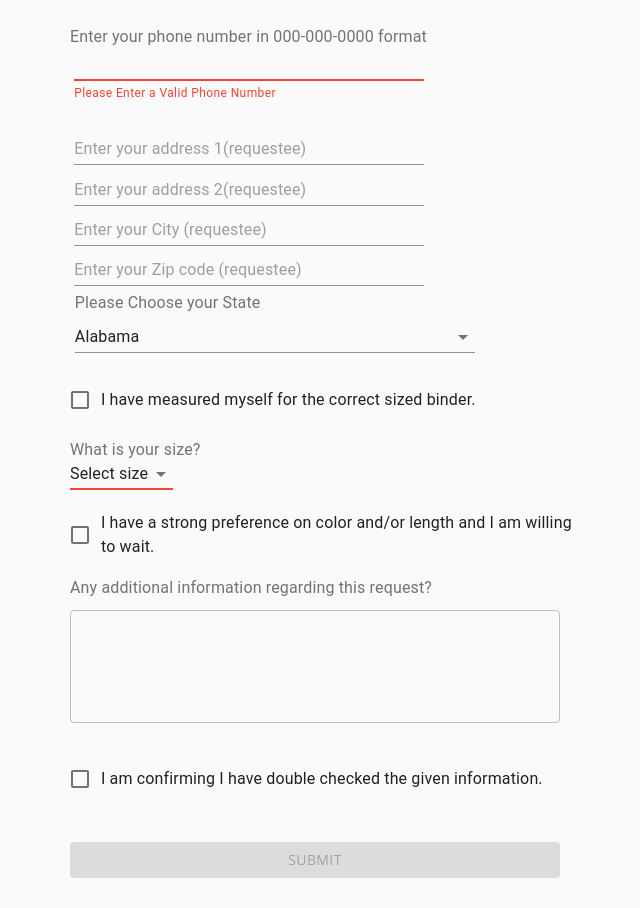
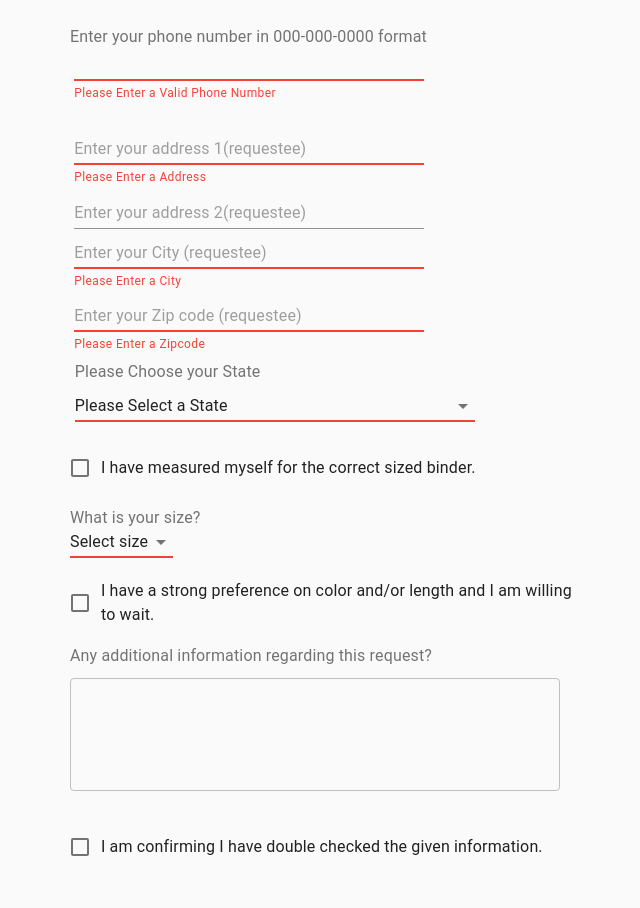
Before and after one commit to limzkil/OM-binder-program, a React (Create React App) app: page /form in a window 1280 px wide. Shown: the part 1060-1968 px from the top of the page, without its empty margins (311-951 px from the left). Built offline with nearby package versions, Linux system fonts and the light colour scheme.

Commit message:
Touching up form

```diff
--- a/src/ReqForm.js
+++ b/src/ReqForm.js
@@ -14,6 +14,7 @@ import Card from "@material-ui/core/Card";
 import Tooltip from "@material-ui/core/Tooltip";
 import validator from "validator";
 import React, { useState, useEffect } from "react";
+import { Error } from "@material-ui/icons";
 
 const useStyles = makeStyles({
   formContain: {
@@ -126,7 +127,7 @@ export default function ReqForm() {
   };
   const handleSelfOrElse = (event) => {
     let SoE = event.target.value;
-    console.log(SoE)
+    console.log(SoE);
     setSelfOrElse(SoE);
     if (SoE === "true") {
       setValidElsePhone(false);
@@ -246,9 +247,7 @@ export default function ReqForm() {
           length: bindLength === "" ? "No preference" : bindLength,
           color: bindColor === "" ? "No preference" : bindColor,
           willWait: waitLenCol,
-          moreInfo: moreInf
-
-
+          moreInfo: moreInf,
         }),
         headers: { "content-type": "application/json" },
         method: "POST",
@@ -594,6 +593,10 @@ export default function ReqForm() {
                     name="address1"
                     placeholder="Enter your address 1(requestee)"
                     value={address1}
+                    helperText={
+                      !address1.length ? "Please Enter a Address" : null
+                    }
+                    error={address1.length ? false : isError}
                     className={style.formItemField}
                     onChange={(e) => setAddress1(e.target.value)}
                   />
@@ -610,6 +613,10 @@ export default function ReqForm() {
                     name="addressCity"
                     placeholder="Enter your City (requestee)"
                     value={addressCity}
+                    helperText={
+                      !addressCity.length ? "Please Enter a City" : null
+                    }
+                    error={addressCity.length ? false : isError}
                     className={style.formItemField}
                     onChange={(e) => setAddressCity(e.target.value)}
                   />
@@ -618,18 +625,26 @@ export default function ReqForm() {
                     name="addressZip"
                     placeholder="Enter your Zip code (requestee)"
                     value={addressZip}
+                    helperText={
+                      !addressZip.length ? "Please Enter a Zipcode" : null
+                    }
+                    error={addressZip.length ? false : isError}
                     className={style.formItemField}
                     onChange={(e) => setAddressZip(e.target.value)}
                   />
-                  <InputLabel className={style.formItemField}>Please Choose your State</InputLabel>
+                  <InputLabel className={style.formItemField}>
+                    Please Choose your State
+                  </InputLabel>
                   <NativeSelect
                     id="addressState"
                     name="addressState"
                     placeholder="Please Choose your state (requestee)"
                     className={style.formItemField}
                     value={addressState}
+                    error={addressState.length ? false : isError}
                     onChange={(e) => setAddressState(e.target.value)}
                   >
+                    <option value="">Please Select a State</option>
                     <option value="AL">Alabama</option>
                     <option value="AK">Alaska</option>
                     <option value="AZ">Arizona</option>
@@ -689,6 +704,10 @@ export default function ReqForm() {
                     control={
                       <Checkbox
                         checked={yesMeasure}
+                        helperText={
+                          !yesMeasure ? "Please Confirm your Measurements" : null
+                        }
+                        error={yesMeasure ? false : isError}
                         onChange={(e) => setYesMeasure(e.target.checked)}
                       />
                     }
@@ -772,7 +791,7 @@ export default function ReqForm() {
                           style={{
                             backgroundColor: "Red",
                             display: "inline-block",
-                            marginLeft: "0"
+                            marginLeft: "0",
                           }}
                         ></Card>
                       </Tooltip>
@@ -885,6 +904,12 @@ export default function ReqForm() {
                   value="Submit Form"
                   className={style.submitBtn}
                   disabled={
+                    address1.length &&
+                    addressZip.length &&
+                    addressState.length &&
+                    addressCity.length &&
+                    yesMeasure &&
+                    yesConfirm &&
                     validSize &&
                     validConsent &&
                     validEmail &&
```
